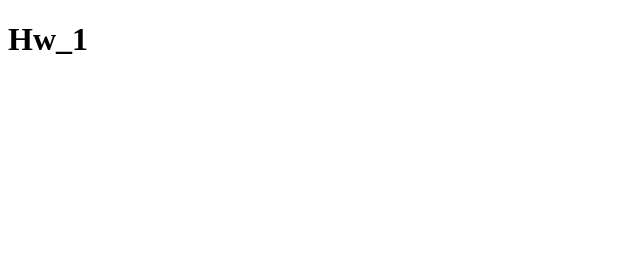
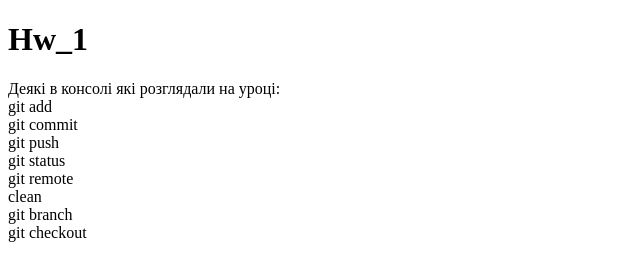
Before and after one commit to fmrxblt/hw_1, a plain HTML site: page index.html in a window 1280 px wide. Shown: the whole page, without its empty margins (0-640 px from the left). Drawn offline with Linux system fonts and the light colour scheme.

Commit message:
Add Paragraph

```diff
--- a/index.html
+++ b/index.html
@@ -7,5 +7,6 @@
 </head>
 <body>
     <h1>Hw_1</h1>
+    <p> Деякі в консолі які розглядали на уроці: <br> git add <br> git commit <br> git push <br> git status <br> git remote <br> clean <br> git branch <br> git checkout </p>
 </body>
 </html>
```
